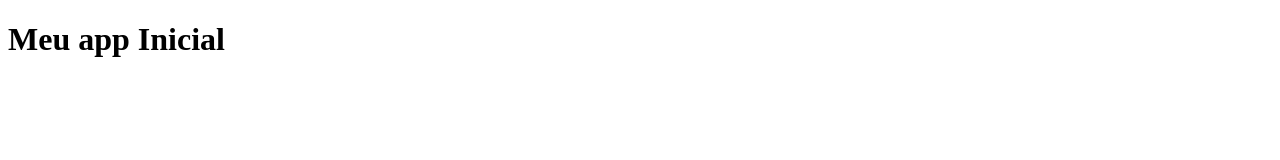
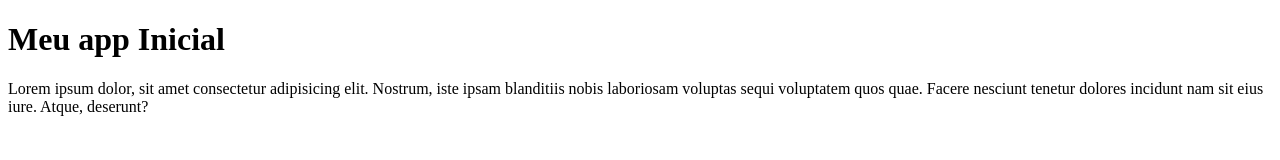
Before and after one commit to valdenilsonsantos/Estudos_JS, a plain HTML site: page index.html in a window 1280 px wide. Drawn offline with Linux system fonts and the light colour scheme.

Commit message:
Titulo e Paragrafo

```diff
--- a/index.html
+++ b/index.html
@@ -8,5 +8,6 @@
 </head>
 <body>
     <h1>Meu app Inicial</h1>
+    <p>Lorem ipsum dolor, sit amet consectetur adipisicing elit. Nostrum, iste ipsam blanditiis nobis laboriosam voluptas sequi voluptatem quos quae. Facere nesciunt tenetur dolores incidunt nam sit eius iure. Atque, deserunt?</p>
 </body>
 </html>
```
